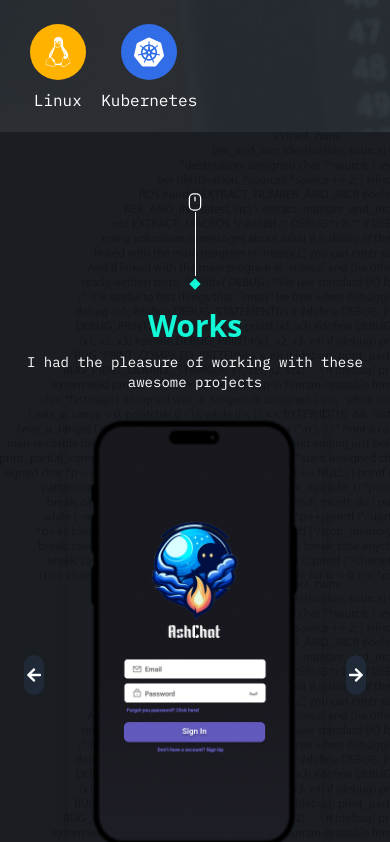
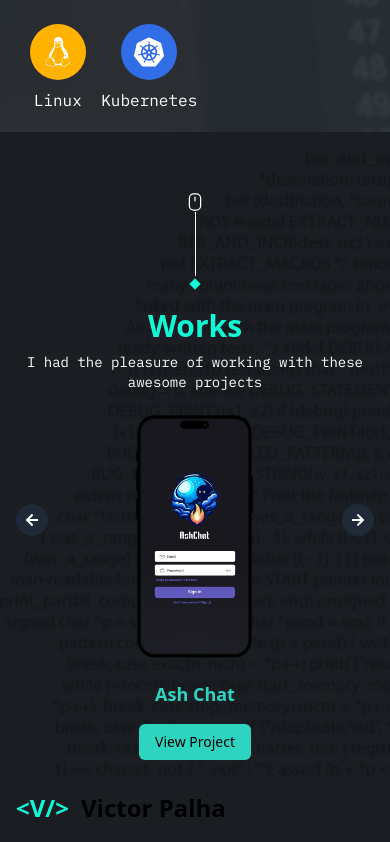
Before and after one commit to Victor-Palha/V, a React (Vite) app: page / in a window 390 px wide. Shown: the part 2940-3782 px from the top of the page. Built offline with nearby package versions, Linux system fonts and the light colour scheme.

Commit message:
add: responsive design

```diff
--- a/src/App.tsx
+++ b/src/App.tsx
@@ -13,7 +13,7 @@ export function App() {
     <>
     <div className="px-6 bg-bg1">
       <Header/>
-      <main className="mt-10 flex flex-col gap-16 pb-14">
+      <main className="mt-10 flex flex-col md:flex-row md:flex-wrap gap-16 pb-14">
         <Card/>
         <Hello/>
         <Over/>
--- a/src/components/Hello/index.tsx
+++ b/src/components/Hello/index.tsx
@@ -23,7 +23,7 @@ export function Hello(){
             <div className="flex items-center gap-4 text-brand1 font-ibm">
                 <h3 className="text-4xl font-semibold">Let's talk</h3>
                 <div className="p-2 rounded-full bg-gray1">
-                    <EnvelopeSimple size={30} className="text-brand1"/>
+                    <EnvelopeSimple onClick={() => window.location.href = 'mailto:jv.palha@gmail.com'} size={30} className="text-brand1"/>
                 </div>
             </div>
         </section>
--- a/src/components/Works/index.tsx
+++ b/src/components/Works/index.tsx
@@ -84,33 +84,35 @@ export function Works() {
   };
 
   return (
-    <section className="relative py-10 px-6 text-center text-white bg-bg2 bg-[url('/src/assets/Works.png')]">
+    <section className="relative pb-32 py-10 px-4 sm:px-6 text-center text-white bg-bg2 bg-[url('/src/assets/Works.png')] bg-cover">
       {/* Título */}
       <Title title="Works" subtitle="I had the pleasure of working with these awesome projects" />
 
       {/* Carrossel */}
-      <div className="flex items-center justify-center gap-6 relative">
+      <div className="flex items-center justify-center gap-4 sm:gap-6 relative ">
         {/* Botão Esquerdo */}
         <button
           onClick={handlePrev}
-          className="w-10 h-10 flex items-center justify-center bg-gray-800 rounded-full hover:bg-gray-700"
+          className="w-8 h-8 flex left-0 absolute md:relative items-center justify-center bg-gray-800 rounded-full hover:bg-gray-700"
         >
-          <FaArrowLeft size={16} color="white" />
+          <FaArrowLeft size={14} color="white" />
         </button>
 
         {/* Projeto Atual */}
-        <div className="rounded-lg shadow-lg p-4 flex flex-col items-center justify-between text-center">
+        <div className="max-w-md max-h-64 p-4 flex flex-col items-center text-center">
           <img
             src={projects[currentIndex].image}
             alt={projects[currentIndex].name}
-            className="object-cover rounded-md mb-4"
+            className="w-full h-64 object-cover rounded-md mb-4"
           />
-          <h3 className="text-lg font-bold text-teal-400">{projects[currentIndex].name}</h3>
+          <h3 className="text-lg sm:text-xl font-bold text-teal-400">
+            {projects[currentIndex].name}
+          </h3>
           <a
             href={projects[currentIndex].url}
             target="_blank"
             rel="noopener noreferrer"
-            className="bg-teal-400 text-black py-2 px-4 rounded-md hover:bg-teal-300"
+            className="mt-4 bg-teal-400 text-black py-2 px-4 rounded-md hover:bg-teal-300 text-sm sm:text-base"
           >
             View Project
           </a>
@@ -119,9 +121,9 @@ export function Works() {
         {/* Botão Direito */}
         <button
           onClick={handleNext}
-          className="w-10 h-10 flex items-center justify-center bg-gray-800 rounded-full hover:bg-gray-700"
+          className="w-8 h-8 flex right-0 absolute md:relative items-center justify-center bg-gray-800 rounded-full hover:bg-gray-700"
         >
-          <FaArrowRight size={16} color="white" />
+          <FaArrowRight size={14} color="white" />
         </button>
       </div>
     </section>
```
